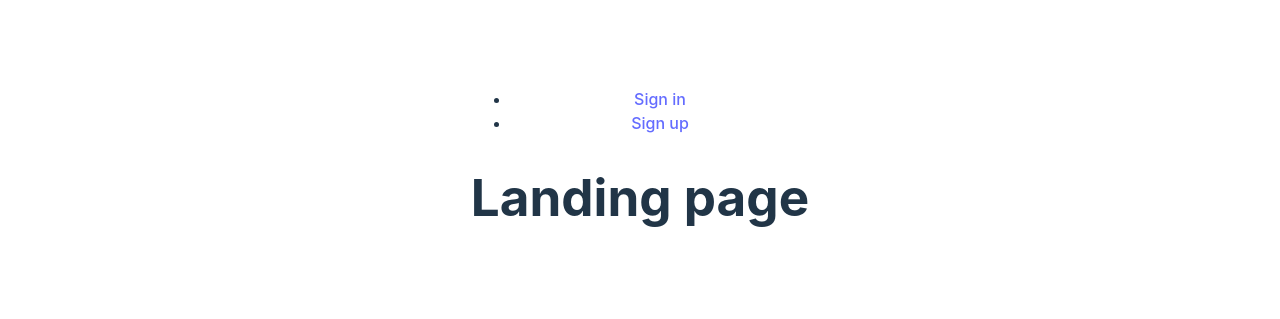
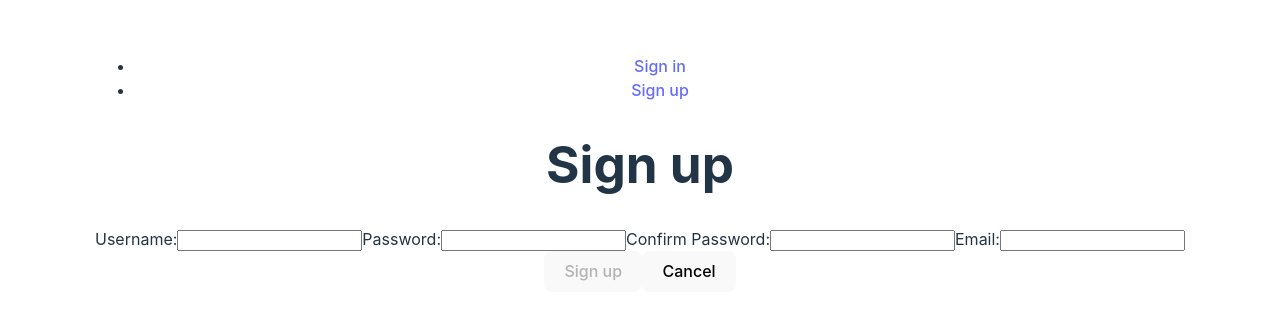
Before and after one commit to sreyesg/liftify-front-end, a React (Vite) app: page /signup in a window 1280 px wide. Shown: the part 235-554 px from the top of the page. Built offline with nearby package versions, Linux system fonts and the light colour scheme.

Commit message:
Define initialUser for signup form

```diff
--- a/src/App.jsx
+++ b/src/App.jsx
@@ -1,6 +1,7 @@
 import { useState, useEffect } from 'react'
 import NavBar from './components/NavBar/NavBar'
 import { Routes, Route } from 'react-router-dom'
+import SignupForm from './components/SignupForm/SignupForm'
 import './App.css'
 
 function App() {
@@ -9,8 +10,11 @@ function App() {
   return (
     <>
 
-    <NavBar user={user}/>
-     <h1>Landing page</h1>
+      <NavBar user={user}/>
+      <Routes>
+
+        <Route path='/signup' element={<SignupForm />}></Route>
+      </Routes>
 
     </>
   )
--- a/src/components/SignupForm/SignUpForm.jsx
+++ b/src/components/SignupForm/SignUpForm.jsx
@@ -1,26 +1,34 @@
 import { useState } from "react"
 import { Link, useNavigate } from "react-router-dom"
 
-
+export const initialUser = {
+    username: '',
+    password: '',
+    confirmPassword: '',
+    email: ''
+}
 const SignupForm = () => {
     const navigate = useNavigate()
-    const [formData, setFormdata] = useState(false)
+    const [formData, setFormData] = useState(initialUser)
 
-    const handleChange = () => {
-
+    const handleChange = (event) => {
+        setFormData({...formData,[event.target.name]: event.target.value})
     }
 
     const handleSubmit = () => {
 
     }
 
+    const {username, password, confirmPassword, email} = formData
 
-
+    const isFormInvalid = () => {
+        return !(username && password && password === confirmPassword && email )
+    }
     return(
         <>
             <h1>Sign up</h1>
-            <form onSubmit="">
-                <label htmlFor="username">Username</label>
+            <form >
+                <label htmlFor="username">Username:</label>
                 <input
                     type="text"
                     value={username}
@@ -28,7 +36,7 @@ const SignupForm = () => {
                     id="username"
                     onChange={handleChange}
                 />
-                <label htmlFor="password">Password</label>
+                <label htmlFor="password">Password:</label>
                 <input
                 type="password"
                 name="password"
@@ -36,7 +44,7 @@ const SignupForm = () => {
                 id="password"
                 onChange={handleChange}
                 />
-                <label htmlFor="confirmPassword">Confirm Password</label>
+                <label htmlFor="confirmPassword">Confirm Password:</label>
                 <input
                 type="password"
                 name="confirmPassword"
@@ -44,7 +52,7 @@ const SignupForm = () => {
                 id="confirmPassword"
                 onChange={handleChange}
                 />
-                <label htmlFor="email">Email</label>
+                <label htmlFor="email">Email:</label>
                 <input
                 type="email"
                 name="email"
@@ -53,7 +61,7 @@ const SignupForm = () => {
                 onChange={handleChange}
                 />
                 <div>
-                <button disabled={isFormValid()}>Sign up</button>
+                <button disabled={isFormInvalid()}>Sign up</button>
                 <Link to="/">
                     <button>Cancel</button>
                 </Link>
@@ -62,3 +70,5 @@ const SignupForm = () => {
         </>
     )
 }
+
+export default SignupForm
```
